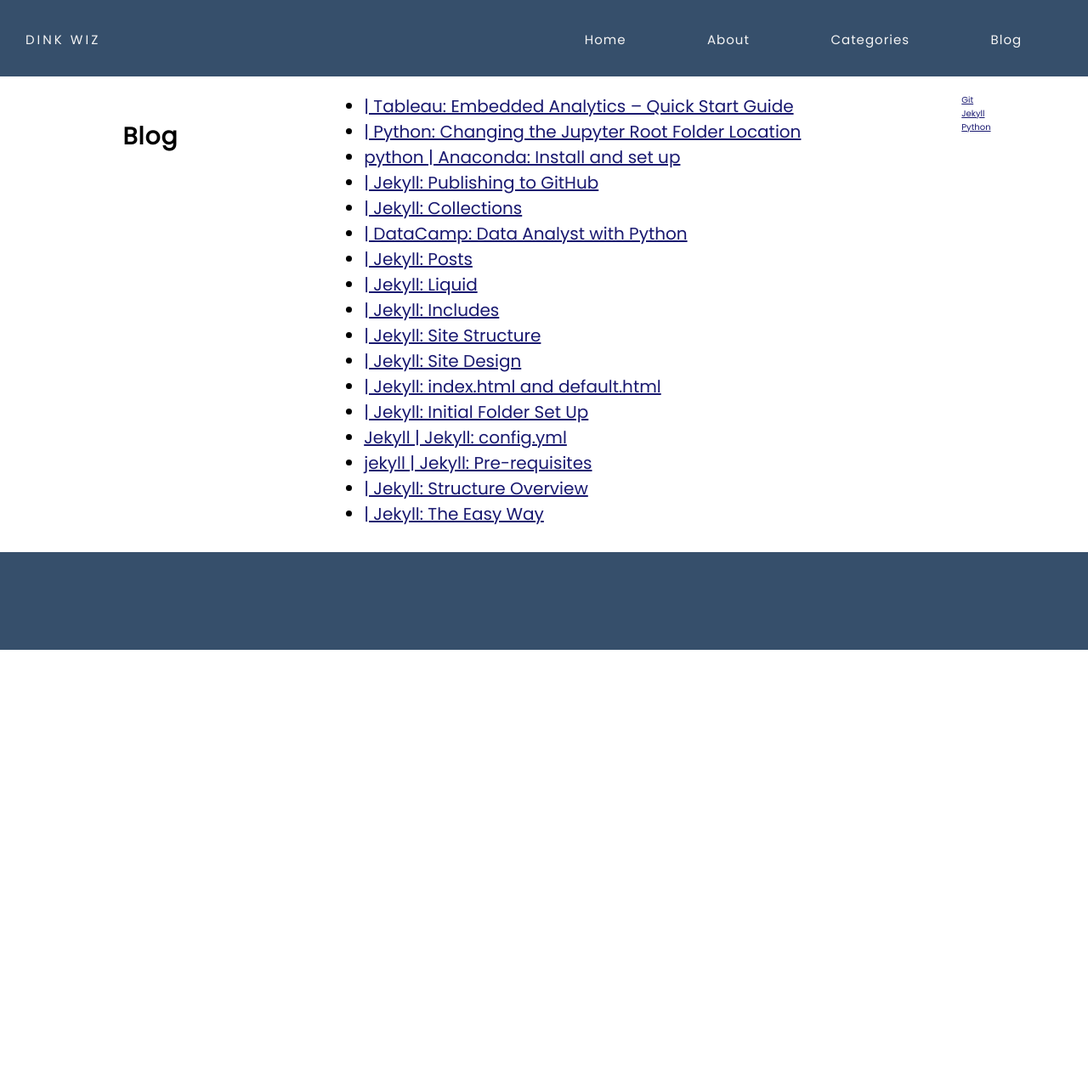
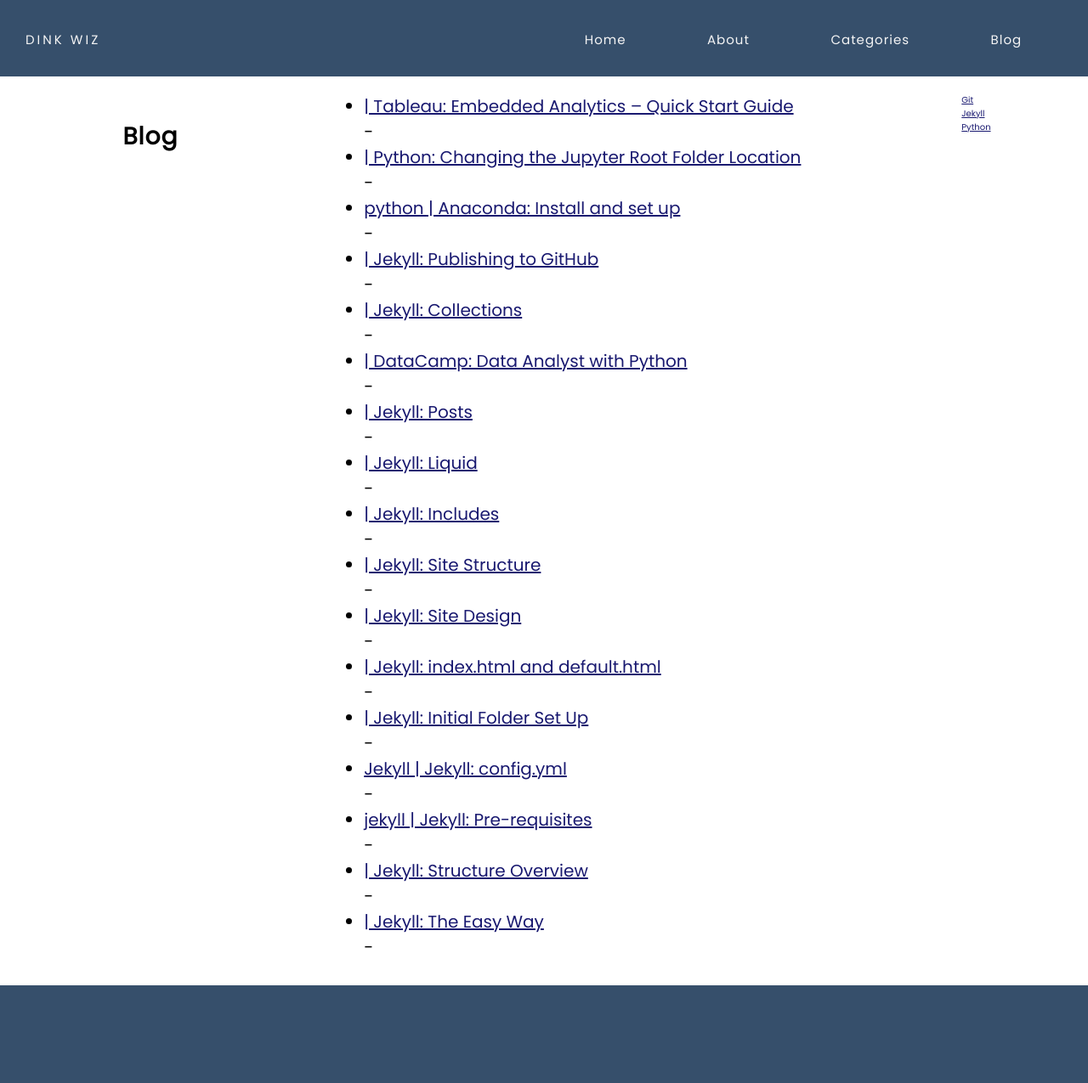
Before and after one commit to dinkwiz/dinkwiz.github.io, a Jekyll site: the page built from blog.html, in a window 1280 px wide. Shown: the whole page at 85% size. Built offline with Jekyll 4.4.1, drawn with Linux system fonts in a browser that asks for light colours; before the commit the page ends 900 px from its top, so only the background shows below that.

Commit message:
Update post-list.html

```diff
--- a/_includes/post-list.html
+++ b/_includes/post-list.html
@@ -4,6 +4,7 @@
           <article class="article  article--post">
 
             <a href="{{ site.baseurl }}{{ page.url }}">{{ page.category }} | {{ page.title }}</a>
+                <p> - {{ post.date | date: '%B %d, %Y' }} </p>
 
           </article>
         </li>
```
